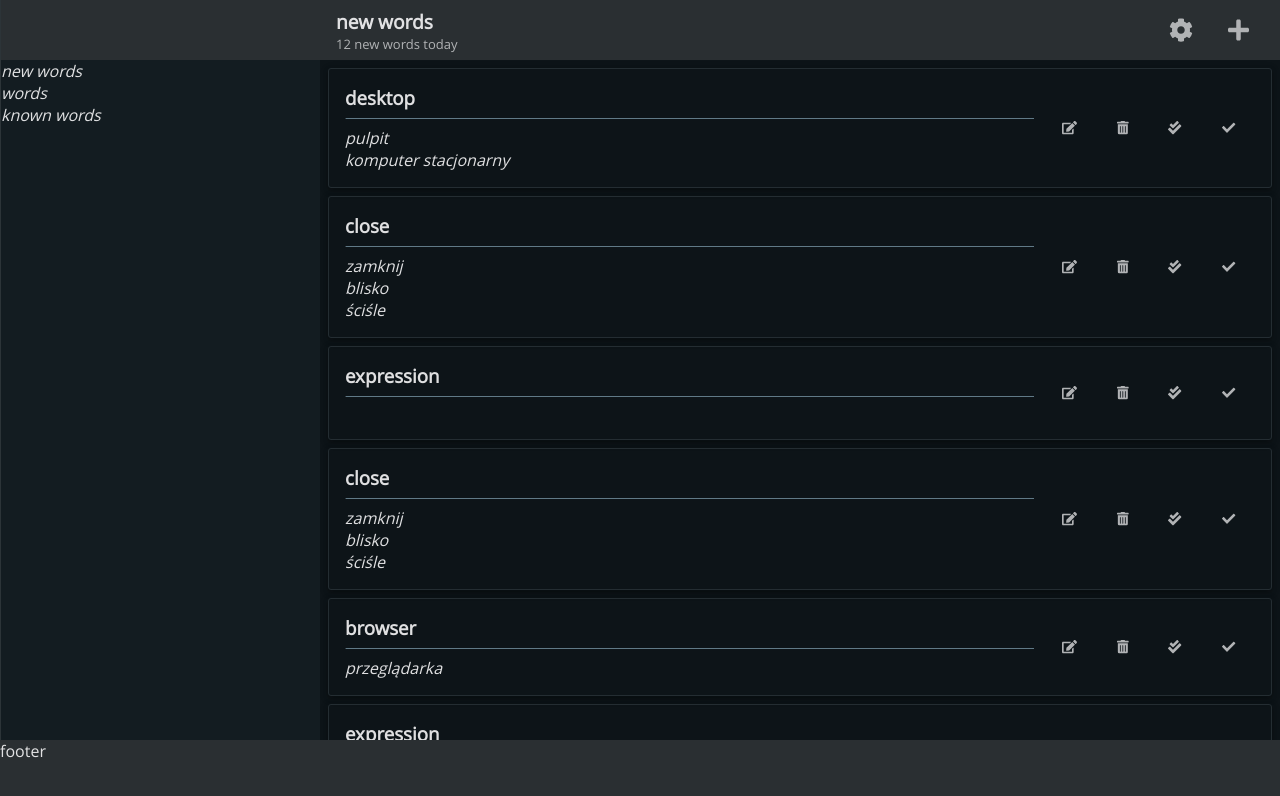
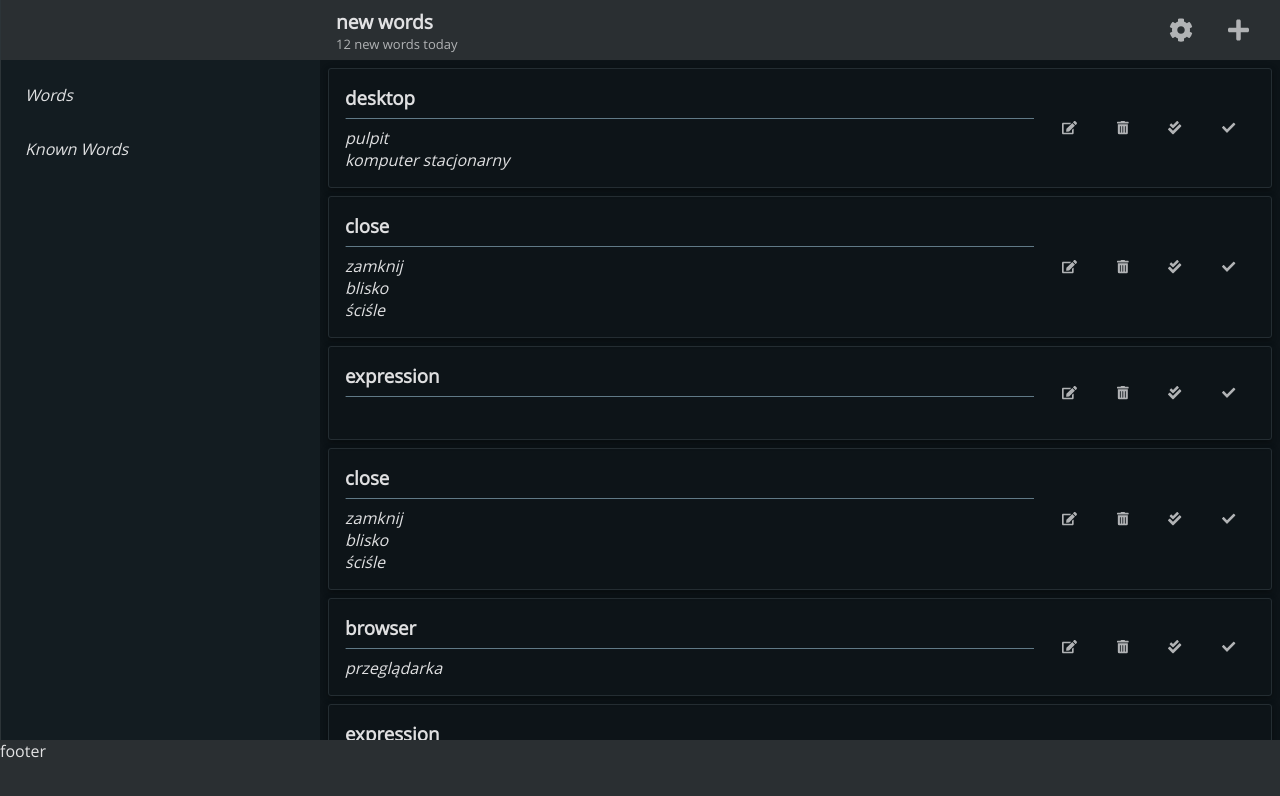
Before and after one commit to UnnamedXAer/lang-words, a React (Create React App) app: page / in a window 1280 px wide. Shown: the top 796 px of the page. Built offline with nearby package versions, Linux system fonts and the light colour scheme.

Commit message:
Update drawer items style

```diff
--- a/src/components/SideDrawer/SideDrawer.css
+++ b/src/components/SideDrawer/SideDrawer.css
@@ -8,3 +8,21 @@
 	background-color: var(--bg-header);
 	height: var(--header-height);
 }
+
+.drawer-navigation {
+	margin-top: 8px;
+}
+
+.drawer-navigation-item {
+	display: block;
+	cursor: pointer;
+	padding: 16px 24px;
+}
+
+.drawer-navigation-item:hover {
+	background-color: var(--drawer-hover);
+}
+
+.drawer-navigation-item:active {
+	background-color: var(--drawer-active);
+}
--- a/src/components/SideDrawer/SideDrawer.js
+++ b/src/components/SideDrawer/SideDrawer.js
@@ -11,11 +11,10 @@ const SideDrawer = () => {
 					alt="lang word"
 				/> */}
 			</div>
-			<nav>
+			<nav className="drawer-navigation">
 				<ul>
-					<li>new words</li>
-					<li>words</li>
-					<li>known words</li>
+					<li className="drawer-navigation-item">Words</li>
+					<li className="drawer-navigation-item">Known Words</li>
 				</ul>
 			</nav>
 		</div>
--- a/src/index.css
+++ b/src/index.css
@@ -22,7 +22,9 @@
 	--bg-drop-down: #2a2f32;
 	--bg-input: #33383b;
 	--bg-button: transparent;
-	/* --bg-button: #323b41; */
+
+	--drawer-hover: #2d3134;
+	--drawer-active: #323739;
 
 	--color-light: rgba(241, 241, 242, 0.96);
 	--color-main: rgba(241, 241, 242, 0.92);
```
